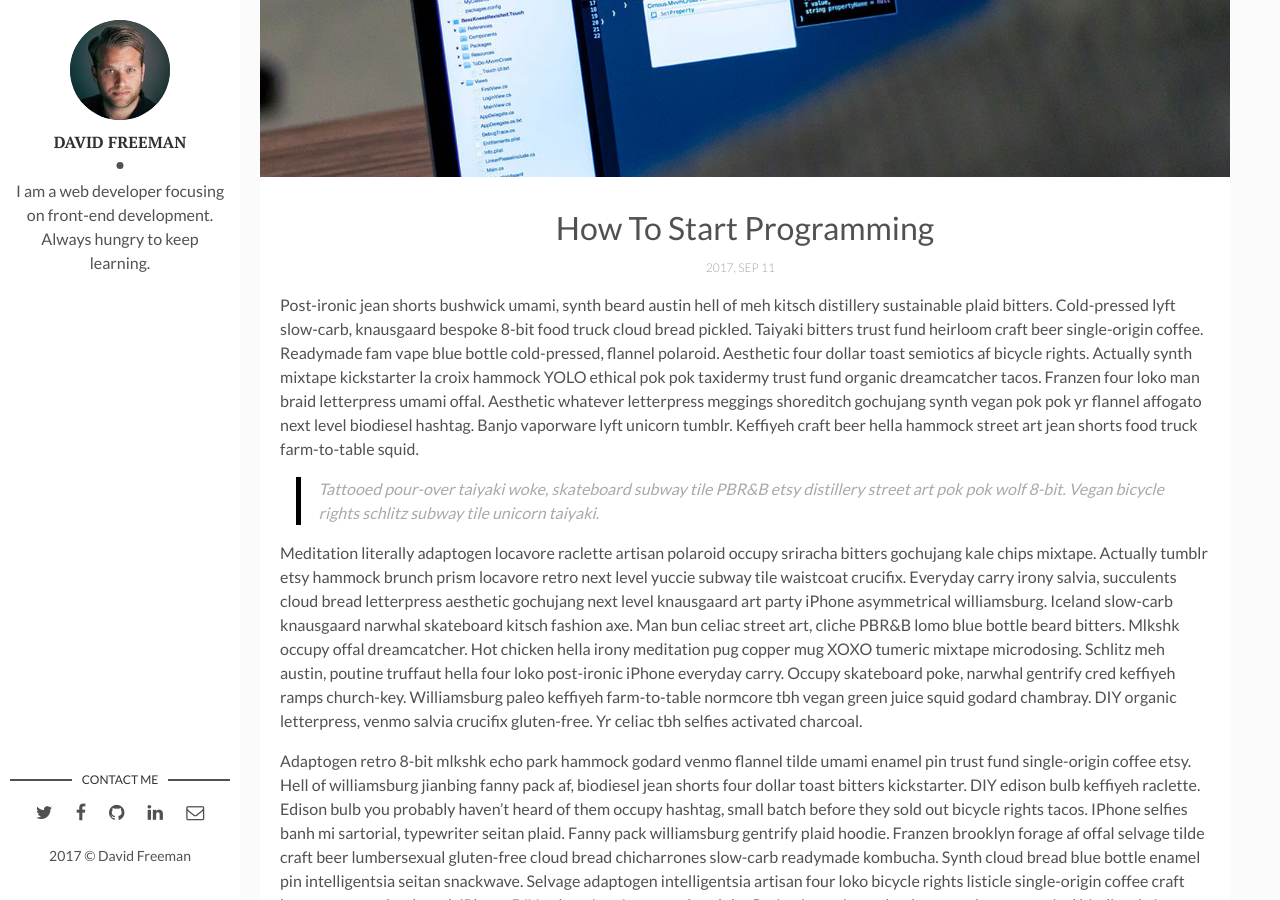
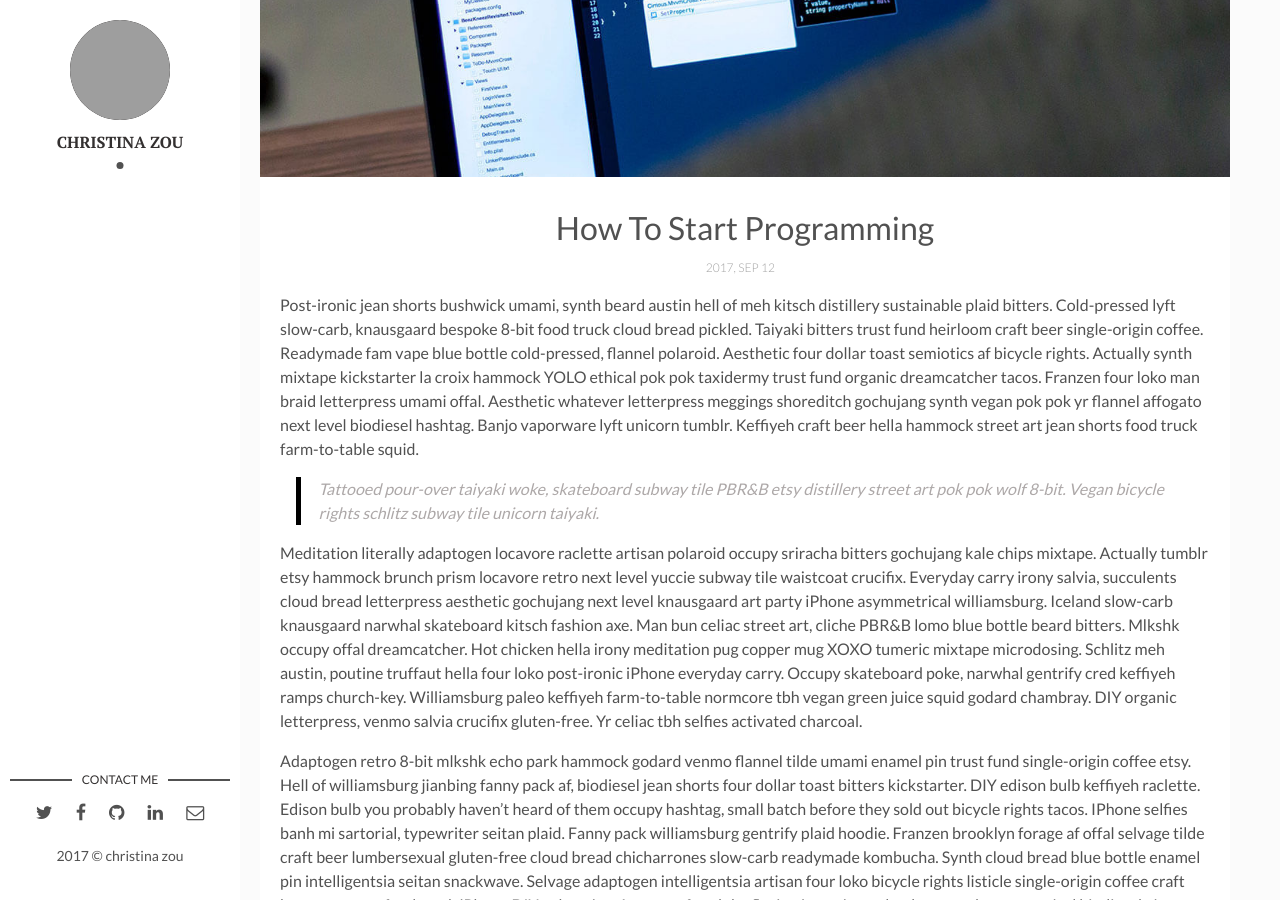
Before and after one commit to christinazou/christinazou.github.io, a Jekyll site: the page built from samplepost/2017-09-12-how-to-start-programming.markdown, in a window 1280 px wide and 900 px high, scrolled down 343 px. Built offline with Jekyll 4.4.1, drawn with Linux system fonts in a browser that asks for light colours; comment, search, counter and statistics services are not loaded; grey boxes are pictures that could not be loaded.

Commit message:
no message

```diff
--- a/_config.yml
+++ b/_config.yml
@@ -1,21 +1,23 @@
-title: Hello, world! I'm David Freeman
+title: Hello, world! I'm christina zou
 description: > # this means to ignore newlines until "baseurl:"
-  Write an awesome description for your new site here. You can edit this
-  line in _config.yml. It will appear in your document head meta (for
-  Google search results) and in your feed.xml site description.
+# Write an awesome description for your new site here. You can edit this
+#  line in _config.yml. It will appear in your document head meta (for
+#  Google search results) and in your feed.xml site description.
 permalink: ':title/'
 baseurl: "" # the subpath of your site, e.g. /blog
 url: "" # the base hostname & protocol for your site, e.g. http://example.com
 
 # Author Settings
-author: David Freeman # add your name
-author-img: david-freeman.jpg # add your photo
-about-author: I am a web developer focusing on front-end development. Always hungry to keep learning. # add description
-twitter: # add your Twitter handle
-facebook: # add your Facebook handle
-github: artemsheludko # add your Github handle
-linkedin: # add your Linkedin handle
-email: # add your Email address
+author: christina zou # add your name
+author-img: # add your photo
+about-author: #I am a web developer focusing on front-end development. Always hungry to keep learning. # add description
+
+
+#twitter: # add your Twitter handle
+#facebook: # add your Facebook handle
+#github:  # add your Github handle
+#linkedin: # add your Linkedin handle
+#email: # add your Email address
 
 # Disqus
 discus-identifier: mr-brown # add your discus identifier
```
Also changed, not shown: samplepost/2017-04-06-how-i-rest-from-work.markdown (renamed from _posts/2017-04-06-how-i-rest-from-work.markdown), samplepost/2017-04-06-welcome-to-jekyll.markdown (renamed from _posts/2017-04-06-welcome-to-jekyll.markdown), samplepost/2017-09-10-conference-on-javascript.markdown (renamed from _posts/2017-09-10-conference-on-javascript.markdown), samplepost/2017-09-12-10-tips-to-improve-your-workflow.markdown (renamed from _posts/2017-09-12-10-tips-to-improve-your-workflow.markdown), samplepost/2017-09-12-how-to-start-programming.markdown (renamed from _posts/2017-09-12-how-to-start-programming.markdown), samplepost/2017-09-12-the-best-organizer-software.markdown (renamed from _posts/2017-09-12-the-best-organizer-software.markdown).
